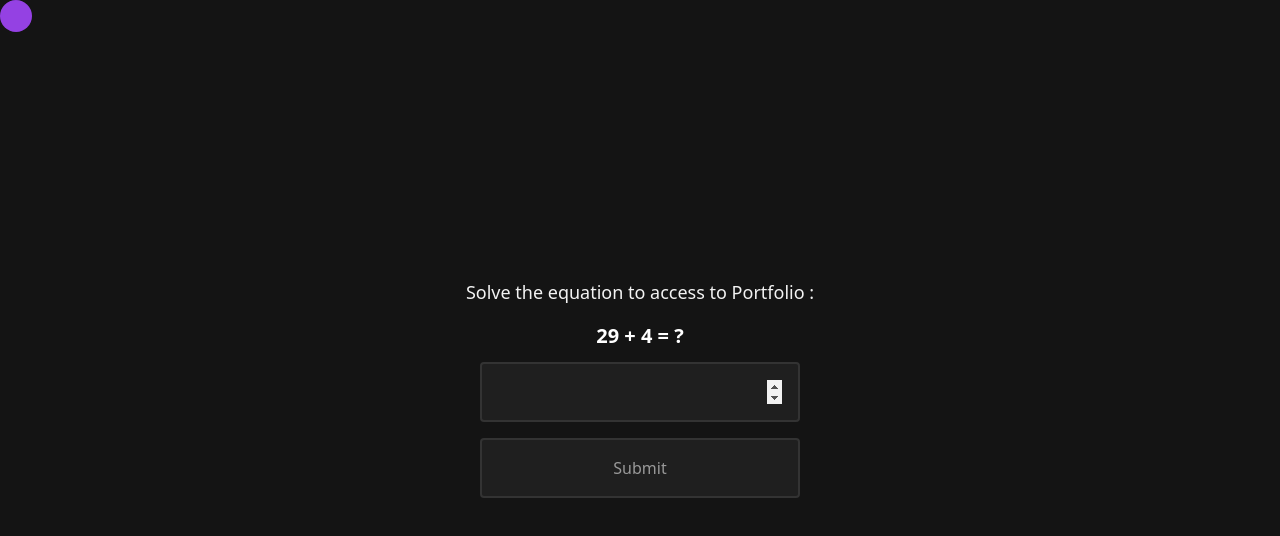
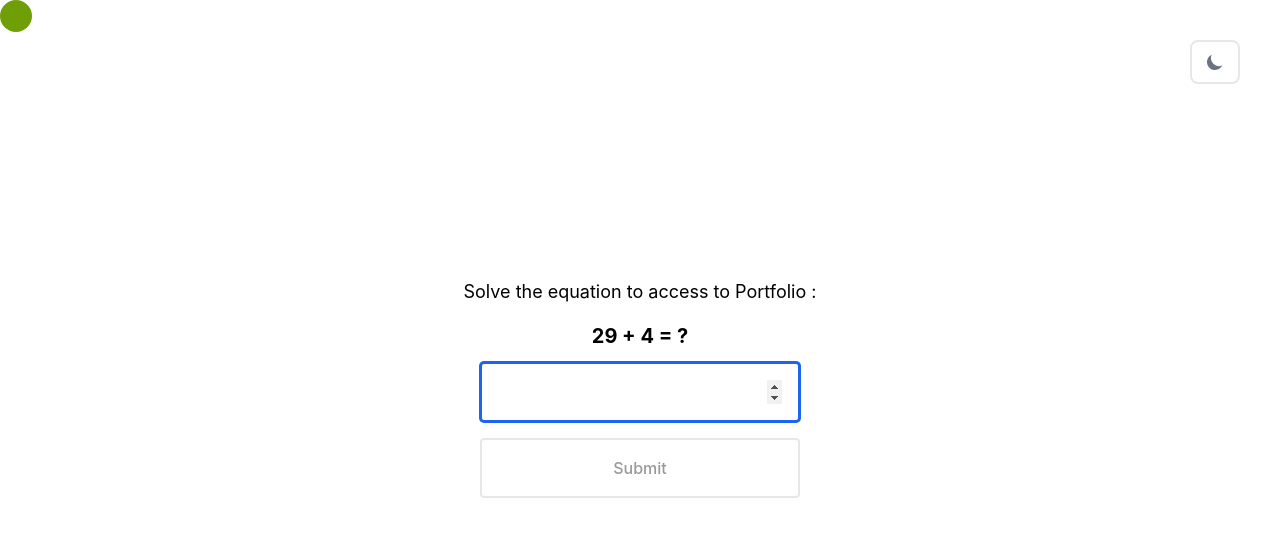
Before and after one commit to mouuuuaad/portfolio-maryam, a React (Create React App) app: page / in a window 1280 px wide. Shown: the top 536 px of the page. Built offline with nearby package versions, Linux system fonts and the light colour scheme.

Commit message:
modifie sur portfolio v-1.0.1

```diff
--- a/package.json
+++ b/package.json
@@ -11,6 +11,7 @@
     "@testing-library/user-event": "^13.5.0",
     "class-variance-authority": "^0.7.0",
     "clsx": "^2.1.1",
+    "flowbite-react": "^0.10.1",
     "framer-motion": "^11.5.4",
     "gsap": "^3.12.5",
     "react": "^18.3.1",
@@ -52,6 +53,6 @@
     "autoprefixer": "^10.4.20",
     "gh-pages": "^6.1.1",
     "postcss": "^8.4.47",
-    "tailwindcss": "^3.4.11"
+    "tailwindcss": "^3.4.12"
   }
 }
--- /dev/null
+++ b/postcss.config.js
@@ -0,0 +1,6 @@
+module.exports = {
+    plugins: {
+      tailwindcss: {},
+      autoprefixer: {},
+    },
+  }
--- a/src/App.jsx
+++ b/src/App.jsx
@@ -3,7 +3,7 @@ import './index.css';
 
 function App() {
   return (
-    <div className="bg-[#141414] flex items-center w-full min-h-screen">
+    <div className="dark:bg-[#141414] bg-white flex items-center w-full min-h-screen">
       <Counter/>
     </div>
   );
--- a/src/components/Portfolio.jsx
+++ b/src/components/Portfolio.jsx
@@ -10,6 +10,7 @@ import github from "../icons/githubIcons.svg";
 import "slick-carousel/slick/slick.css";
 import "slick-carousel/slick/slick-theme.css";
 import Slider from "react-slick";
+import { DarkThemeToggle, Flowbite } from "flowbite-react";
 
 const PortfolioDropdown = () => {
   const [isDropdown, setIsDropdown] = useState(false);
@@ -185,7 +186,8 @@ const PortfolioDropdown = () => {
   };
   const FullName = "Mariam Azddou";
   return (
-    <main className="flex flex-col my-11 gap-y-3 w-full">
+    <Flowbite>
+<main className="flex flex-col my-11 gap-y-3 w-full">
       {/* Custom Cursor */}
       <div
         ref={cursorRef}
@@ -213,26 +215,26 @@ const PortfolioDropdown = () => {
             have successfully accessed the portfolio.
           </div>
 
-          <p className="mb-4 text-[#F3F3F3] text-lg">
+          <p className="mb-4 dark:text-[#F3F3F3] text-black text-lg">
             Solve the equation to access to Portfolio :
           </p>
           <form
             onSubmit={handleSubmit}
             className="flex flex-col w-[60%] lg:w-[25%] mx-auto items-center"
           >
-            <p className=" text-white text-xl mb-3 font-bold">{equation}</p>
+            <p className=" dark:text-white text-xl mb-3 font-bold">{equation}</p>
             <input
               type="number"
               value={userInput}
               id="inputAuth"
               onChange={(e) => setUserInput(e.target.value)}
               ref={inputRef}
-              className="w-full px-4 text-white py-4 outline-none bg-[#1F1F1F] border-2 border-[#333333] mb-4 rounded"
+              className="w-full px-4 dark:text-white text-black py-4 outline-none dark:bg-[#1F1F1F] bg-white border-2 dark:border-[#333333] border-[#99999]  mb-4 rounded"
               required
             />
             <button
               type="submit"
-              className="bg-[#1F1F1F] text-[#999999] border-2 border-[#333333] py-4 w-full font-medium px-6 rounded"
+              className="bg-[#1F1F1F] focus:border-3 focus:dark:border-[#333333] border-[#99999]  text-[#999999] border-2 dark:border-[#333333] border-[#99999]  py-4 w-full font-medium px-6 rounded"
             >
               Submit
             </button>
@@ -245,9 +247,9 @@ const PortfolioDropdown = () => {
             onClick={() => setIsDropdown(!isDropdown)}
             onMouseEnter={handleCursorHover}
             onMouseLeave={handleCursorOut}
-            className="text-[#f1f1f1db] gap-6 border-2 border-[#333333] px-6 rounded-md py-6 mx-auto mt-11 w-[85%] md:w-[70%] lg:w-[60%] hover:scale-105 transition-transform duration-300 ease-in-out"
+            className="text-[#f1f1f1db] gap-6 border-2 dark:border-[#333333] border-[#99999] px-6 rounded-md py-6 mx-auto mt-11 w-[85%] md:w-[70%] lg:w-[60%] hover:scale-105 transition-transform duration-300 ease-in-out"
           >
-            <div className="font-bold textShadow flex gap-2 justify-between items-center text-xl">
+            <div className="font-bold dark:text-white text-[#333333]  dark:textShadow flex gap-2 justify-between items-center text-xl">
               {FullName}'s Portfolio <FiChevronDown />
             </div>
           </button>
@@ -257,7 +259,7 @@ const PortfolioDropdown = () => {
             ref={dropdownRef}
             className="overflow-hidden max-h-0 opacity-0 transform transition-all duration-500 ease-in-out"
           >
-            <div className="text-[#f1f1f1db] py-6 flex flex-col gap-4 border-2 border-[#333333] px-6 rounded-md mx-auto w-[85%] md:w-[70%] lg:w-[60%]">
+            <div className="text-[#f1f1f1db] py-6 flex flex-col gap-4 border-2 dark:border-[#333333] border-[#99999]  px-6 rounded-md mx-auto w-[85%] md:w-[70%] lg:w-[60%]">
               <div className="">
                 <ul className="flex justify-around">
                   <li>
@@ -266,7 +268,7 @@ const PortfolioDropdown = () => {
                       href="https://www.facebook.com/share/j23P1J8evMQS3o1K/?mibextid=LQQJ4d"
                     >
                       <img
-                        className="border-2 hover:shadow-[3px_3px_#a855f7] transition-all duration-300 py-3 px-4 rounded-md border-[#333333]"
+                        className="border-2 hover:shadow-[3px_3px_#a855f7] transition-all duration-300 py-3 px-4 rounded-md dark:border-[#333333] border-[#99999] "
                         src={facebook}
                         alt=""
                       />
@@ -279,7 +281,7 @@ const PortfolioDropdown = () => {
                       href="https://www.instagram.com/maryam_azddou?igsh=MW9qZmdhNmZ2a3pjbg%3D%3D&utm_source=qr"
                     >
                       <img
-                        className="border-2 py-3 hover:shadow-[3px_3px_#a855f7] transition-all duration-300 px-4 rounded-md border-[#333333]"
+                        className="border-2 py-3 hover:shadow-[3px_3px_#a855f7] transition-all duration-300 px-4 rounded-md dark:border-[#333333] border-[#99999] "
                         src={instagram}
                         alt=""
                       />
@@ -289,7 +291,7 @@ const PortfolioDropdown = () => {
                   <li>
                     <a href="#">
                       <img
-                        className="border-2 hover:shadow-[3px_3px_#a855f7] transition-all duration-300 py-3 px-4 rounded-md border-[#333333]"
+                        className="border-2 hover:shadow-[3px_3px_#a855f7] transition-all duration-300 py-3 px-4 rounded-md dark:border-[#333333] border-[#99999] "
                         src={Xicno}
                         alt=""
                       />
@@ -299,7 +301,7 @@ const PortfolioDropdown = () => {
                   <li>
                     <a href="#">
                       <img
-                        className="border-2 hover:shadow-[3px_3px_#a855f7] transition-all duration-300 py-3 px-4 rounded-md border-[#333333]"
+                        className="border-2 hover:shadow-[3px_3px_#a855f7] transition-all duration-300 py-3 px-4 rounded-md dark:border-[#333333] border-[#99999] "
                         src={dribbble}
                         alt=""
                       />
@@ -309,7 +311,7 @@ const PortfolioDropdown = () => {
                   <li>
                     <a href="#">
                       <img
-                        className="border-2 hover:shadow-[3px_3px_#a855f7] transition-all duration-300 py-3 px-4 rounded-md border-[#333333]"
+                        className="border-2 hover:shadow-[3px_3px_#a855f7] transition-all duration-300 py-3 px-4 rounded-md dark:border-[#333333] border-[#99999] "
                         src={linkedin}
                         alt=""
                       />
@@ -319,7 +321,7 @@ const PortfolioDropdown = () => {
                   <li>
                     <a href="#">
                       <img
-                        className="border-2 hover:shadow-[3px_3px_#a855f7] transition-all duration-300 py-3 px-4 rounded-md border-[#333333]"
+                        className="border-2 hover:shadow-[3px_3px_#a855f7] transition-all duration-300 py-3 px-4 rounded-md dark:border-[#333333] border-[#99999] "
                         src={github}
                         alt=""
                       />
@@ -335,11 +337,11 @@ const PortfolioDropdown = () => {
                   onMouseEnter={() => handleHover(index)}
                   onMouseLeave={() => handleHoverOut(index)}
                   onClick={() => handleCardClick(info.id)}
-                  className="flex flex-col w-full bg-[#1F1F1F] px-4 rounded-md py-6 cursor-pointer transform transition-transform duration-300"
+                  className="flex flex-col w-full dark:bg-[#1F1F1F] border-2 border-[#999999d6] dark:border-none px-4 rounded-md py-6 cursor-pointer transform transition-transform duration-300"
                   style={{ perspective: 1000 }}
                 >
-                  <span className="text-lg font-bold">{info.title}</span>
-                  <span>{info.description}</span>
+                  <span className="text-lg dark:text-slate-200 text-[#333333] font-bold">{info.title}</span>
+                  <span className="dark:text-slate-200 text-[#333333] ">{info.description}</span>
                 </div>
               ))}
             </div>
@@ -349,16 +351,16 @@ const PortfolioDropdown = () => {
           {selectedCard && (
             <div
               ref={modalRef}
-              className="fixed inset-0 flex items-center justify-center bg-black bg-opacity-75 z-50 opacity-0 scale-0"
+              className="fixed inset-0 flex items-center justify-center bg-transparent backdrop-blur-sm  z-50 opacity-0 scale-0"
             >
-              <div className="bg-white p-6 rounded-lg w-[80%] max-w-lg relative">
+              <div className="dark:bg-[#141414] bg-white border-2 dark:border-[#333333] p-6 rounded-lg w-[80%] max-w-lg relative">
                 <button
                   onClick={handleCloseModal}
                   className="absolute top-4 right-4 text-2xl text-gray-500"
                 >
                   <FiX />
                 </button>
-                <h2 className="text-2xl font-bold mb-4">
+                <h2 className="text-2xl dark:text-[#F2F2F2] font-bold mb-4">
                   {selectedCard.title}
                 </h2>
 
@@ -375,12 +377,12 @@ const PortfolioDropdown = () => {
                   ))}
                 </Slider>
 
-                <p className="mb-4 mt-6">{selectedCard.moreDetails}</p>
+                <p className="mb-4 dark:text-[#F2F2F2] mt-6">{selectedCard.moreDetails}</p>
                 <div className="flex flex-col">
-                  <h3 className="text-xl font-semibold mb-2">Features:</h3>
+                  <h3 className="text-xl dark:text-[#F2F2F2] font-semibold mb-2">Features:</h3>
                   <ul className=" list-disc flex flex-col pl-5">
                     {selectedCard.features.map((feature, index) => (
-                      <li className="list-disc" key={index}>
+                      <li className="list-disc dark:text-[#F2F2F2]"  key={index}>
                         {feature}
                       </li>
                     ))}
@@ -392,6 +394,9 @@ const PortfolioDropdown = () => {
         </>
       )}
     </main>
+    <DarkThemeToggle className="fixed border-2 right-10 top-10 w-[50px] items-center justify-center flex hover:bg-none dark:border-[#333333] border-[#99999] " />
+    </Flowbite>
+
   );
 };
 
--- a/src/index.css
+++ b/src/index.css
@@ -2,28 +2,8 @@
 @import 'tailwindcss/base';
 @import 'tailwindcss/components';
 @import 'tailwindcss/utilities';
+@import 'flowbite';
 
-
-
-/* Light Mode Styles */
-.light-mode {
-    --background-color: #ffffff;
-    --text-color: #333333;
-    --button-background: #e0e0e0;
-    --button-border: #cccccc;
-    --item-background: #f9f9f9;
-    --cursor-color: #ff007a;
-  }
-
-  /* Dark Mode Styles */
-  .dark-mode {
-    --background-color: #1F1F1F;
-    --text-color: #f1f1f1db;
-    --button-background: #333333;
-    --button-border: #666666;
-    --item-background: #1F1F1F;
-    --cursor-color: #a855f7;
-  }
 
   body {
     background-color: var(--background-color);
--- a/tailwind.config.js
+++ b/tailwind.config.js
@@ -1,11 +1,13 @@
+/** @type {import('tailwindcss').Config} */
 module.exports = {
   content: [
-    "./src/**/*.{js,ts,jsx,tsx}",
-    "./components/**/*.{js,ts,jsx,tsx}",
-    "./shadcn/**/*.{js,ts,jsx,tsx}",  // Include Shadcn components
+    "./src/**/*.{js,jsx,ts,tsx}",
+    "./node_modules/flowbite/**/*.js" // Ensure this line is included
   ],
   theme: {
     extend: {},
   },
-  plugins: [],
-}
+  plugins: [
+    require('flowbite/plugin')
+  ],
+};
```
Also changed, not shown: 1 other file (tests, documents, lock files or other folders).
